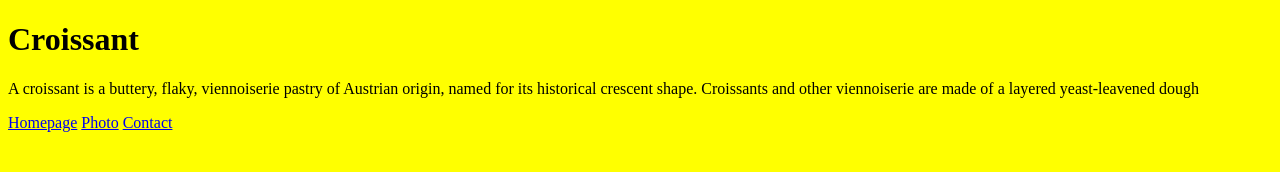
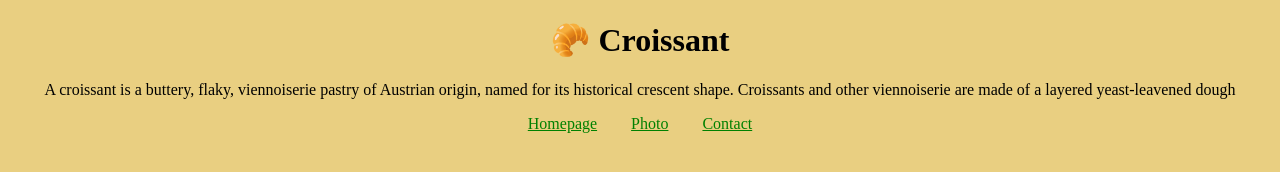
Before and after one commit to mozhganpe66/statci-multi-page-website, a plain HTML site: page index.html in a window 1280 px wide. Drawn offline with Linux system fonts and the light colour scheme.

Commit message:
more css classes are added and the pages are seo optimized

```diff
--- a/css/styles.css
+++ b/css/styles.css
@@ -1,3 +1,17 @@
 body {
-    background-color: yellow;
+    background-color: #deb741a8;
 }
+h1{
+    text-align: center;
+}
+.croissant {
+    text-align: center;
+}
+footer {
+    text-align: center;
+}
+
+footer a{
+    margin: 0 15px;
+    color: green;
+}
--- a/index.html
+++ b/index.html
@@ -3,15 +3,19 @@
 <head>
     <meta charset="UTF-8">
     <meta name="viewport" content="width=device-width, initial-scale=1.0">
-    <title>Document</title>
+    <title>The best croissant in Oslo - croissant.no</title>
+    <meta name="description"  content="In this page, I am showing the meaning of croissant with some links below " />
     <link rel="stylesheet" href="/css/styles.css">
 </head>
 <body>
-   <h1>Croissant</h1>
-   <p>A croissant is a buttery, flaky, viennoiserie pastry of Austrian origin, named for its historical crescent shape. Croissants and other viennoiserie are made of a layered yeast-leavened dough</p>
-   <a href="/">Homepage</a>
-   <a href="/photo.html">Photo</a>
-   <a href="/contact.html">Contact</a>
+   <h1> 🥐 Croissant</h1>
+   <p class="croissant">A croissant is a buttery, flaky, viennoiserie pastry of Austrian origin, named for its historical crescent shape. Croissants and other viennoiserie are made of a layered yeast-leavened dough</p>
+   <footer>
+      <a href="/" title="homepage">Homepage</a>
+      <a href="/photo.html" title="croissant picture">Photo</a>
+      <a href="/contact.html" title="contact the owner">Contact</a>
+   </footer>
+
 
 </body>
 </html>
```
Also changed, not shown: contact.html (+6 -4 lines), css/contact.css (added, +7 -0 lines), css/photo.css (added, +9 -0 lines), photo.html (+5 -4 lines).
